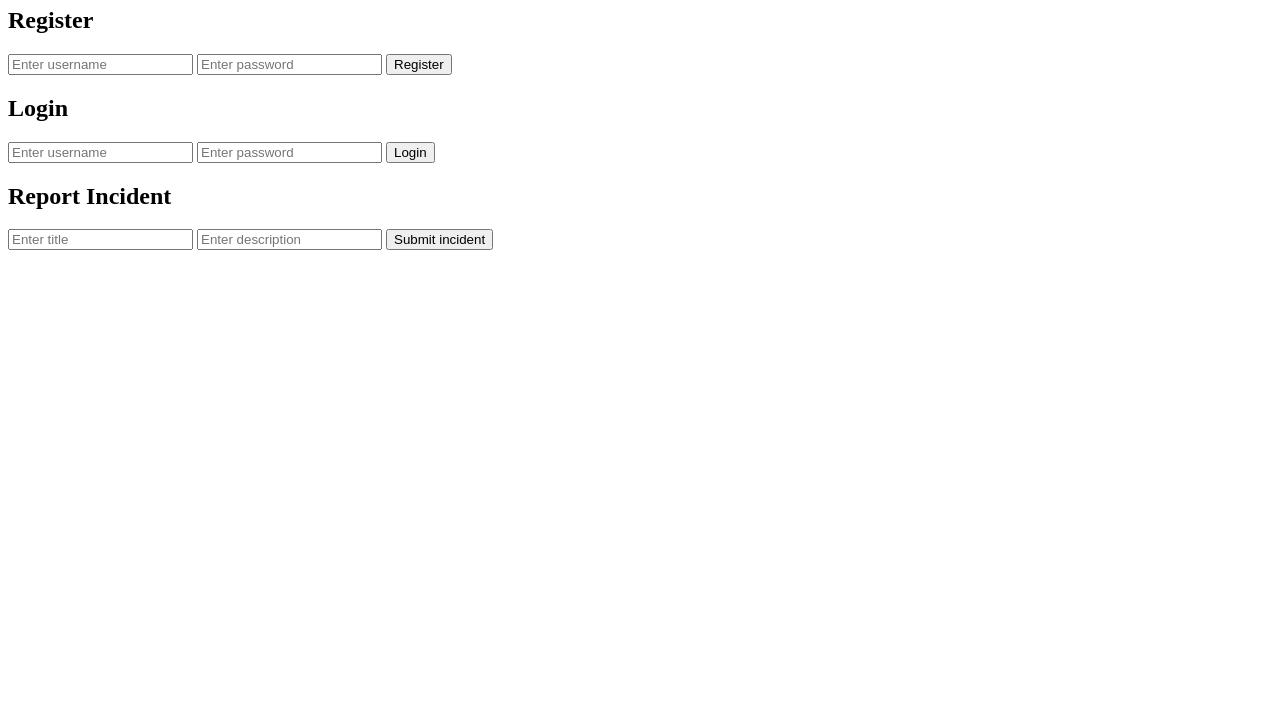
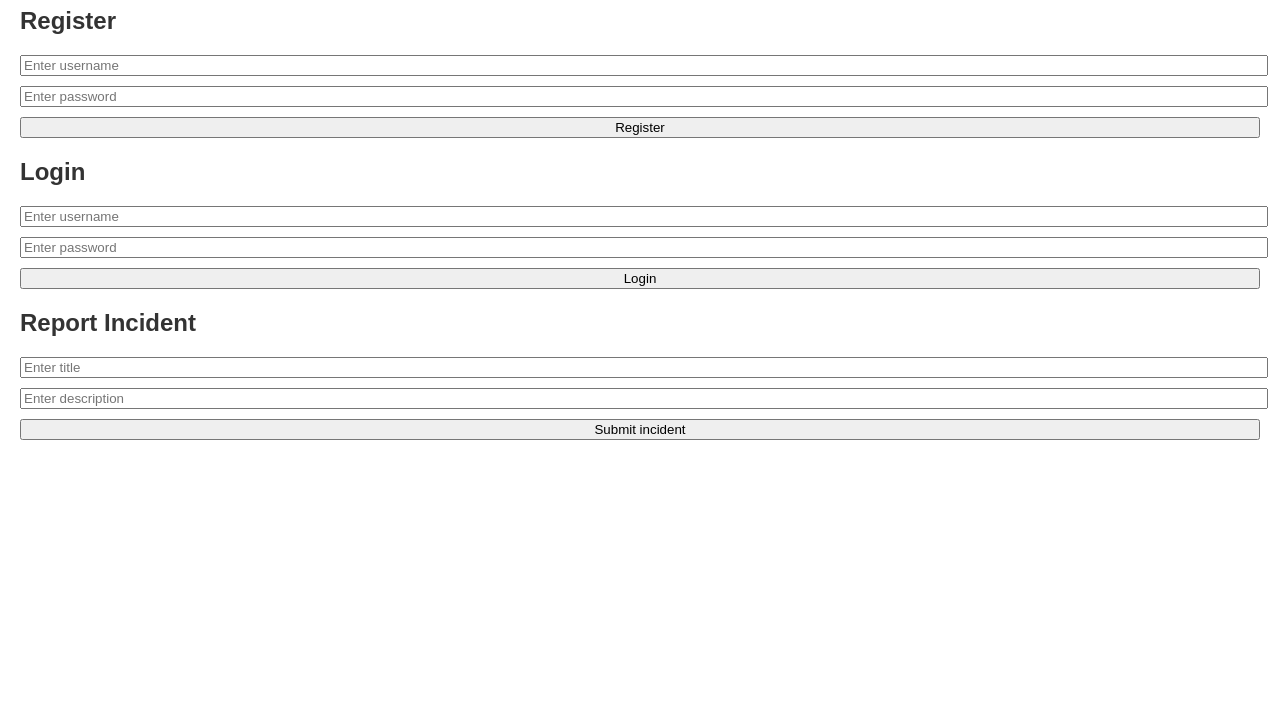
Before and after one commit to c0045335Newcastle/incident-reporting-side-project, a plain HTML site: page public/index.html in a window 1280 px wide. Shown: the part 73-800 px from the top of the page. Drawn offline with Linux system fonts and the light colour scheme.

Commit message:
Basic front end - style.css - added foundation for stylesheet - incorporated inside index.html

```diff
--- a/public/index.html
+++ b/public/index.html
@@ -3,7 +3,7 @@
 <head>
     <meta charset="UTF-8">
     <title>Incident Reporting Project</title>
-
+    <link rel="stylesheet" href="style.css">
 
 </head>
 <body>
--- a/public/style.css
+++ b/public/style.css
@@ -0,0 +1,15 @@
+body{
+    font-family: Arial, sans-serif;
+    margin: 20px;
+}
+h1, h2{
+    color: #333;
+}
+form{
+    margin-bottom: 20px;
+}
+input, textarea, button{
+    display: block;
+    width: 100%;
+    margin-bottom: 10px;
+}
```
